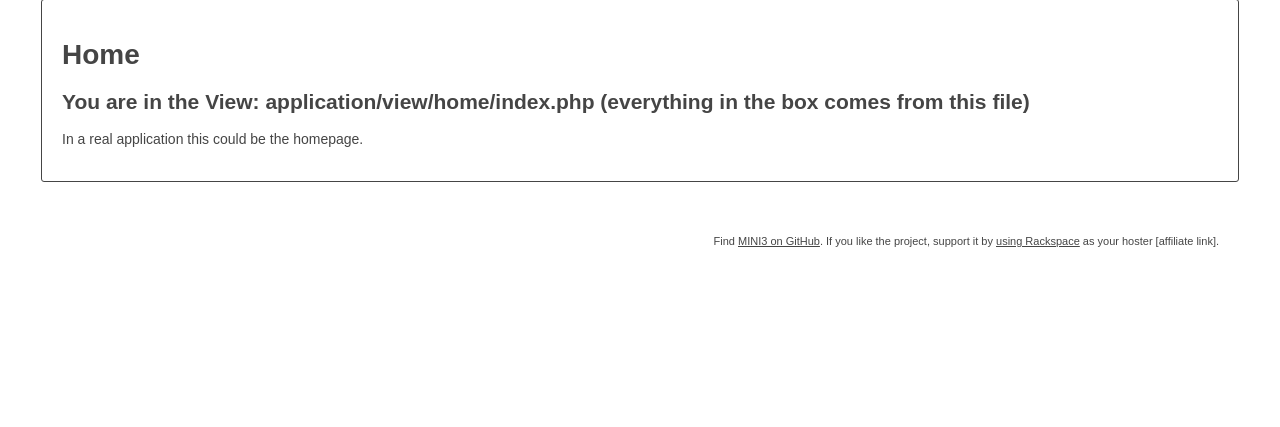
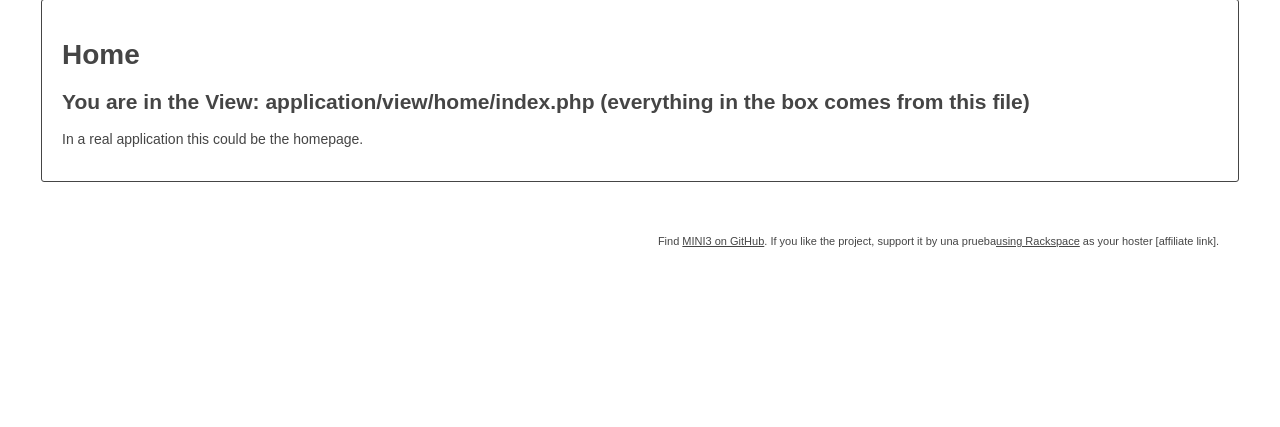
Before and after one commit to davidmunoz1993/mini, a PHP site: page / in a window 1280 px wide. Shown: the part 322-749 px from the top of the page. Run offline with PHP 8.4, Linux system fonts and the light colour scheme; a stand-in replaces the project's code that opens the database connection; some libraries are stand-ins or nearby versions.

Commit message:
modificacion de footer

```diff
--- a/application/view/_templates/footer.php
+++ b/application/view/_templates/footer.php
@@ -1,7 +1,7 @@
 
     <div class="footer">
         Find <a href="https://github.com/panique/mini3">MINI3 on GitHub</a>.
-        If you like the project, support it by <a href="http://tracking.rackspace.com/SH1ES">using Rackspace</a> as your hoster [affiliate link].
+        If you like the project, support it by una prueba<a href="http://tracking.rackspace.com/SH1ES">using Rackspace</a> as your hoster [affiliate link].
     </div>
 
     <!-- jQuery, loaded in the recommended protocol-less way -->
```
